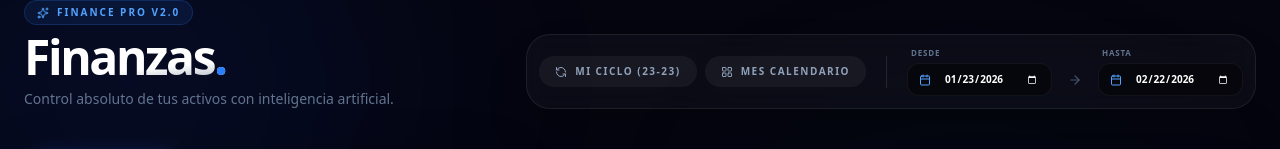
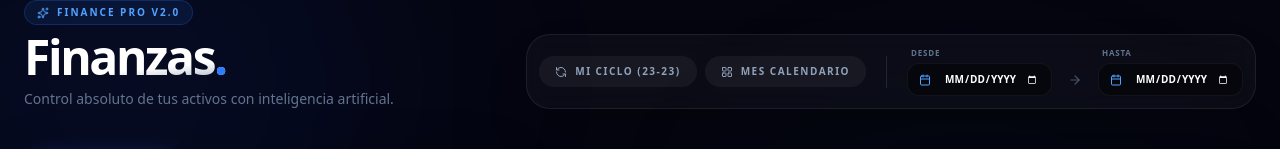
Before and after one commit to atilioespinoza/FinanzasApp, a Next.js app: page / in a window 1280 px wide. Shown: the top 149 px of the page. Built offline with nearby package versions, Linux system fonts and the light colour scheme; no server answers; the database is empty.

Commit message:
Revert default cycle override and let DateRangeSelector stop forcing default dates

```diff
--- a/src/app/page.tsx
+++ b/src/app/page.tsx
@@ -12,24 +12,8 @@ export default async function Home({
 }: {
   searchParams: { from?: string; to?: string };
 }) {
-  let from = searchParams.from;
-  let to = searchParams.to;
-
-  if (!from || !to) {
-    const now = new Date();
-    let fromDate, toDate;
-
-    if (now.getDate() >= 23) {
-      fromDate = new Date(now.getFullYear(), now.getMonth(), 23);
-      toDate = new Date(now.getFullYear(), now.getMonth() + 1, 22);
-    } else {
-      fromDate = new Date(now.getFullYear(), now.getMonth() - 1, 23);
-      toDate = new Date(now.getFullYear(), now.getMonth(), 22);
-    }
-
-    from = fromDate.toISOString().split('T')[0];
-    to = toDate.toISOString().split('T')[0];
-  }
+  const from = searchParams.from;
+  const to = searchParams.to;
 
   const data = await getSummary(from, to);
   const categories = await getCategories();
--- a/src/components/BudgetControl.tsx
+++ b/src/components/BudgetControl.tsx
@@ -36,7 +36,7 @@ export default function BudgetControl({ categories, transactions }: { categories
 
     const periodLabel = from && to
         ? `${new Date(from + 'T12:00:00').toLocaleDateString()} al ${new Date(to + 'T12:00:00').toLocaleDateString()}`
-        : getDefaultCycle();
+        : 'Histórico Completo';
 
     const [editingId, setEditingId] = useState<string | null>(null);
     const [tempBudget, setTempBudget] = useState<string>('');
--- a/src/components/DateRangeSelector.tsx
+++ b/src/components/DateRangeSelector.tsx
@@ -30,8 +30,8 @@ export default function DateRangeSelector() {
 
     const defaultRange = getDefaultDates();
     const [range, setRange] = useState({
-        from: searchParams.get('from') || defaultRange.from,
-        to: searchParams.get('to') || defaultRange.to
+        from: searchParams.get('from') || '',
+        to: searchParams.get('to') || ''
     });
 
     const updateRange = (newRange: { from: string, to: string }) => {
```
